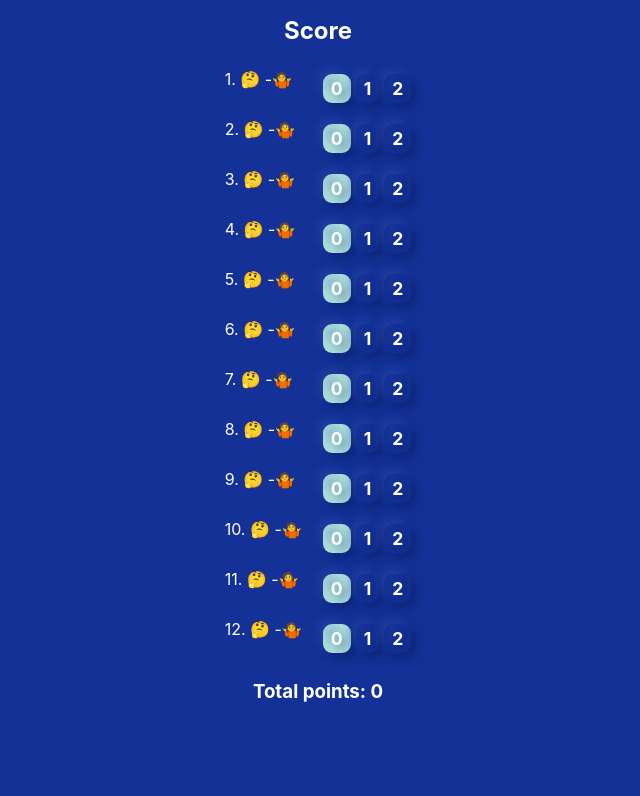
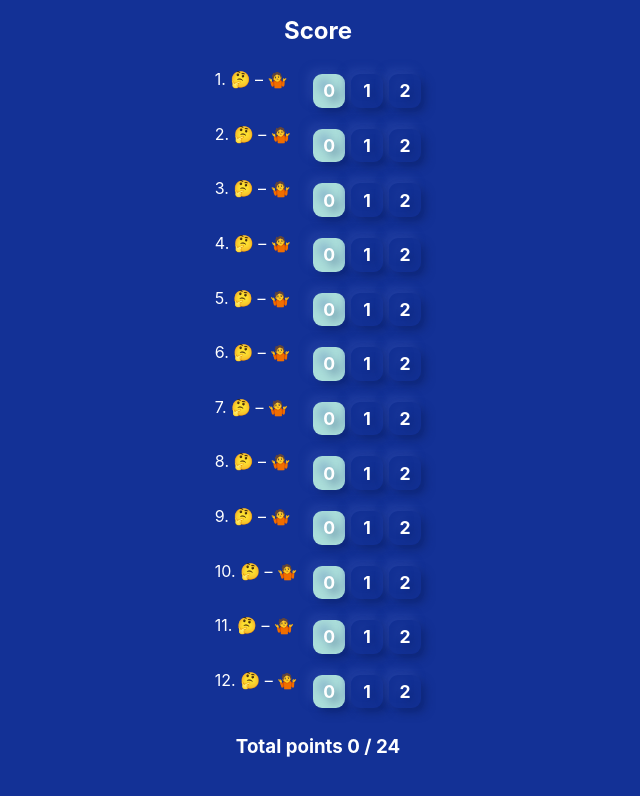
Before and after one commit to turger/music-quiz, a React (Create React App) app: page /points in a window 1280 px wide. Shown: the top 796 px of the page, without its empty margins (322-962 px from the left). Built offline with nearby package versions, Linux system fonts and the light colour scheme.

Commit message:
Enhance router usage and points styles

```diff
--- a/src/App.js
+++ b/src/App.js
@@ -1,17 +1,20 @@
-import { useState } from 'react'
+import { useState, useEffect } from 'react'
 import PropTypes from 'prop-types'
+import { useParams } from 'react-router-dom'
 import Answer from './components/Answer'
 import './App.css'
 
 const App = ({ songCount }) => {
-  const [songNumber, setSongNumber] = useState(1)
+  const { id } = useParams()
+  const songNumber = Number(id)
+
   return (
     <div className='App'>
       <h1 className='App-header'>Music Quiz</h1>
       <div className='App-song-number'>
         <h1 className='App-song-number-text'>{songNumber}.</h1>
       </div>
-      <Answer songNumber={songNumber} setSongNumber={setSongNumber} songCount={songCount} />
+      <Answer songNumber={songNumber} songCount={songCount} />
     </div>
   )
 }
--- a/src/Points.css
+++ b/src/Points.css
@@ -18,26 +18,42 @@
 .Points-row-answer {
   display: flex;
   flex-wrap: wrap;
+  flex: 3;
 }
 
 .Points-row-points {
   display: flex;
   flex-direction: row;
   padding-left: 1rem;
+  flex: 1;
 }
 
 .Points-row-points-button {
+  display: flex;
+  justify-content: center;
+  align-items: center;
   color: #ffffff;
   background: #123094;
   box-shadow: 5px 5px 9px rgba(12, 32, 100, 0.5), -5px -5px 9px rgba(47, 76, 173, 0.5);
   border-radius: 9px;
   text-shadow: 5px 5px 9px rgba(12, 32, 100, 0.5), -5px -5px 9px rgba(47, 76, 173, 0.5);
   padding: 4px 8px;
-  margin-left: 5px;
+  margin-left: 6px;
   margin-top: 5px;
   outline: 0;
   font-size: 1.1rem;
   font-weight: bolder;
+  width: 1rem;
+  height: 1.6rem;
+  text-align: center;
+}
+
+.Points-row-points-button:first-child {
+  margin-left: 0;
+}
+
+p {
+  margin: initial;
 }
 
 .Points-row-points-button.selected {
--- a/src/Points.js
+++ b/src/Points.js
@@ -37,8 +37,9 @@ const Points = ({ songCount }) => {
         {[...Array(songCount)].map((e, i) => (
           <div className='Points-row' key={i}>
             <div className='Points-row-answer'>
-              <div>{i + 1}. {getArtist(i) || '🤔'} -</div>
-              <div>{getSong(i) || '🤷'}</div>
+              <p>{`${i + 1}. ${getArtist(i + 1) || '🤔'} –`}</p>
+              &nbsp;
+              <p>{getSong(i + 1) || '🤷'}</p>
             </div>
             <div className='Points-row-points'>
               {[...Array(3)].map((e, amount) => (
@@ -49,14 +50,14 @@ const Points = ({ songCount }) => {
                   key={amount}
                   onClick={() => handlePoints(i, amount)}
                 >
-                  {amount}
+                  <p>{amount}</p>
                 </div>
               ))}
             </div>
           </div>
         ))}
       </div>
-      <h3 className='Points-total'>Total points: {points}</h3>
+      <h3 className='Points-total'>Total points {points} / {songCount * 2}</h3>
     </div>
   )
 }
--- a/src/components/Answer.css
+++ b/src/components/Answer.css
@@ -64,5 +64,4 @@
   .Answer-ready {
     margin-top: 3rem;
   }
-
 }
--- a/src/components/Answer.js
+++ b/src/components/Answer.js
@@ -1,39 +1,38 @@
-import { useState } from 'react'
+import { useState, useEffect } from 'react'
 import PropTypes from 'prop-types'
 import { useNavigate } from 'react-router-dom'
 import './Answer.css'
 
-const Answer = ({ songNumber, setSongNumber, songCount }) => {
+const Answer = ({ songNumber, songCount }) => {
   const [artist, setArtist] = useState(localStorage.getItem(`artist-${songNumber}`) || '')
   const [song, setSong] = useState(localStorage.getItem(`song-${songNumber}`) || '')
 
+  useEffect(() => {
+    setArtist(localStorage.getItem(`artist-${songNumber}`) || '')
+    setSong(localStorage.getItem(`song-${songNumber}`) || '')
+  }, [songNumber])
+
   const navigate = useNavigate()
 
-  const handleNext = () => {
+  const handleSongChange = (isNext) => {
     localStorage.setItem(`artist-${songNumber}`, artist)
     localStorage.setItem(`song-${songNumber}`, song)
-    const nextSongNumber = songNumber + 1
-    const currentArtist = localStorage.getItem(`artist-${nextSongNumber}`) || ''
-    setArtist(currentArtist)
-    const currentSong = localStorage.getItem(`song-${nextSongNumber}`) || ''
-    setSong(currentSong)
-    setSongNumber(nextSongNumber)
+    const nextSongNumber = isNext ? songNumber + 1 : songNumber - 1
+    navigate(`/answer/${nextSongNumber}`)
     window.scrollTo(0, 0)
   }
 
+  const handleNext = () => {
+    handleSongChange(true)
+  }
+
   const handleBack = () => {
-    localStorage.setItem(`artist-${songNumber}`, artist)
-    localStorage.setItem(`song-${songNumber}`, song)
-    const previousSongNumber = songNumber - 1
-    const currentArtist = localStorage.getItem(`artist-${previousSongNumber}`) || ''
-    setArtist(currentArtist)
-    const currentSong = localStorage.getItem(`song-${previousSongNumber}`) || ''
-    setSong(currentSong)
-    setSongNumber(previousSongNumber)
-    window.scrollTo(0, 0)
+    handleSongChange(false)
   }
 
   const handleReady = () => {
+    localStorage.setItem(`artist-${songNumber}`, artist)
+    localStorage.setItem(`song-${songNumber}`, song)
     window.scrollTo(0, 0)
     navigate('/points')
   }
@@ -85,7 +84,6 @@ const Answer = ({ songNumber, setSongNumber, songCount }) => {
 
 Answer.propTypes = {
   songNumber: PropTypes.number,
-  setSongNumber: PropTypes.func,
   songCount: PropTypes.number,
 }
 
--- a/src/index.css
+++ b/src/index.css
@@ -16,6 +16,10 @@ body,
   width: 100vw;
 }
 
+p {
+  margin: initial;
+}
+
 code {
   font-family: source-code-pro, Menlo, Monaco, Consolas, 'Courier New', monospace;
 }
--- a/src/index.js
+++ b/src/index.js
@@ -1,7 +1,7 @@
 import React from 'react'
 import ReactDOM from 'react-dom/client'
 import './index.css'
-import { createBrowserRouter, RouterProvider } from 'react-router-dom'
+import { createBrowserRouter, RouterProvider, Navigate } from 'react-router-dom'
 import App from './App'
 import Info from './Info'
 import Points from './Points'
@@ -11,6 +11,10 @@ const songCount = 12
 const router = createBrowserRouter([
   {
     path: '/',
+    element: <Navigate to='/answer/1' replace />,
+  },
+  {
+    path: '/answer/:id',
     element: <App songCount={songCount} />,
   },
   {
```
Also changed, not shown: src/App.css (line endings or trailing spaces), src/Info.css (line endings or trailing spaces).
